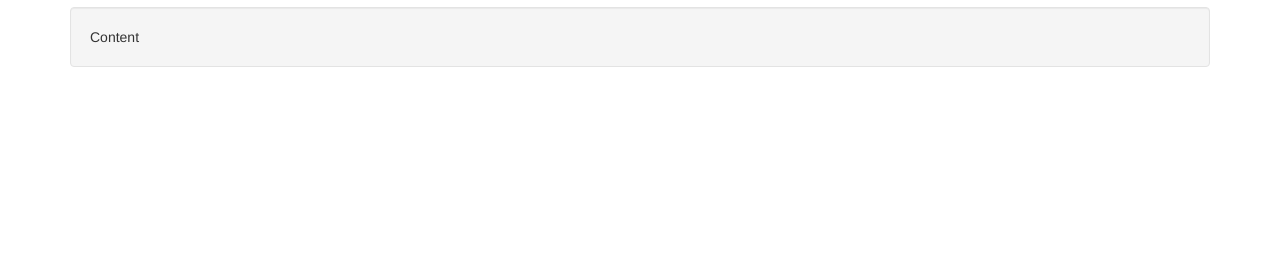
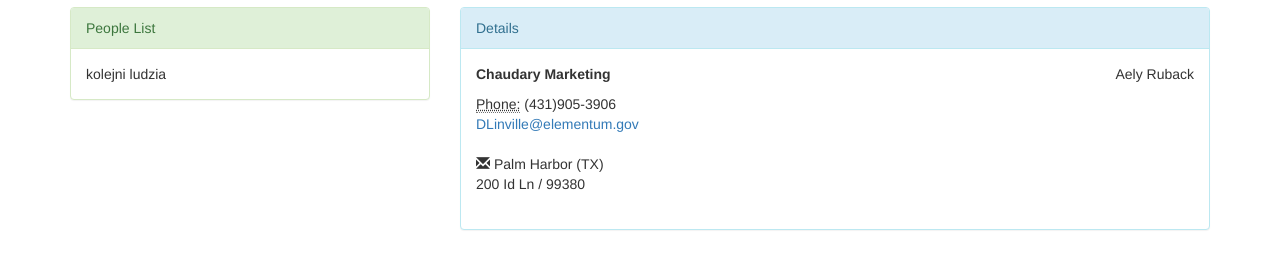
Before and after one commit to katban/angular-node, a website: page src/app/task-one/index.html in a window 1280 px wide. Shown: the part 63-332 px from the top of the page. Drawn offline with nearby package versions, Linux system fonts and the light colour scheme.

Commit message:
task one: print mock data (bootstrap)

```diff
--- a/src/app/task-one/app.js
+++ b/src/app/task-one/app.js
@@ -4,7 +4,20 @@
 (function(){
     var app = angular.module('Workshop', []);
 
-    app.controller('BaseController', function () {
+    app.controller('BaseController', function ($scope) {
+        $scope.person = {
+            "fname":"Aely",
+            "lname":"Ruback",
+            "company":"Chaudary Marketing",
+            "phone":"(431)905-3906",
+            "email":"DLinville@elementum.gov",
+            "address":{
+                "streetAddress":"200 Id Ln",
+                "city":"Palm Harbor",
+                "state":"TX",
+                "zip":"99380"
+            }
+        }
 
     });
 })();
--- a/src/app/task-one/index.html
+++ b/src/app/task-one/index.html
@@ -22,8 +22,42 @@
         <h1 class="text-muted">Excercise 1</h1>
     </div>
 
-    <div class="well">
-        Content
+    <div class="row">
+        <div class="col-xs-4">
+            <div class="panel panel-success">
+                <div class="panel-heading">People List</div>
+                <div class="panel-body"> kolejni ludzia</div>
+            </div>
+        </div>
+
+        <div class="col-xs-8">
+            <div class="panel panel-info">
+                <div class="panel-heading">Details</div>
+                <div class="panel-body">
+
+                    <div class="row" ng-model="person">
+                        <div class="col-xs-6">
+                            <address>
+                                <p><strong>{{person.company}}</strong></p>
+                                <abbr title="Phone">Phone:</abbr> {{person.phone}}<br/>
+                                <a href="#">{{person.email}}</a>
+                            </address>
+                            <address>
+                                <span class="glyphicon glyphicon-envelope"></span>
+                                {{person.address.city}} ({{person.address.state}})<br/>
+                                {{person.address.streetAddress}} / {{person.address.zip}}
+                            </address>
+
+                        </div>
+                        <div class="col-xs-6 text-right">
+                            {{person.fname}}
+                            {{person.lname}}
+                        </div>
+
+                    </div>
+                </div>
+            </div>
+        </div>
     </div>
 </div>
 </body>
```
